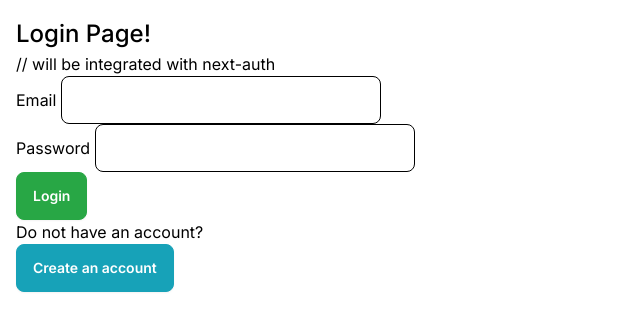
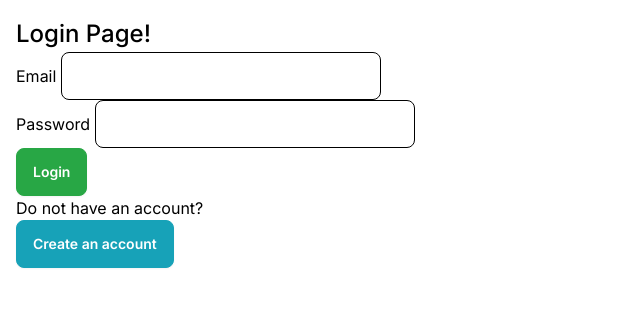
Before and after one commit to johnkuefler/CheckIntoClass, a Next.js app: page /auth/login in a window 1280 px wide. Shown: the top 330 px of the page, without its empty margins (0-640 px from the left). Built offline with nearby package versions, Linux system fonts and the light colour scheme; no server answers.

Commit message:
fixed comment bug on the login page

```diff
--- a/app/auth/login/page.tsx
+++ b/app/auth/login/page.tsx
@@ -52,7 +52,7 @@ const LoginPage = () => {
           {alert.status === 'success' ? '✅' : '❌'} {alert.message}
         </div>
       }
-      <form onSubmit={onSubmit}> // will be integrated with next-auth
+      <form onSubmit={onSubmit}> {/* will be integrated with next-auth */}
         <div>
           <label htmlFor="email">Email </label>
           <input className="input input-bordered w-full max-w-xs"
```
